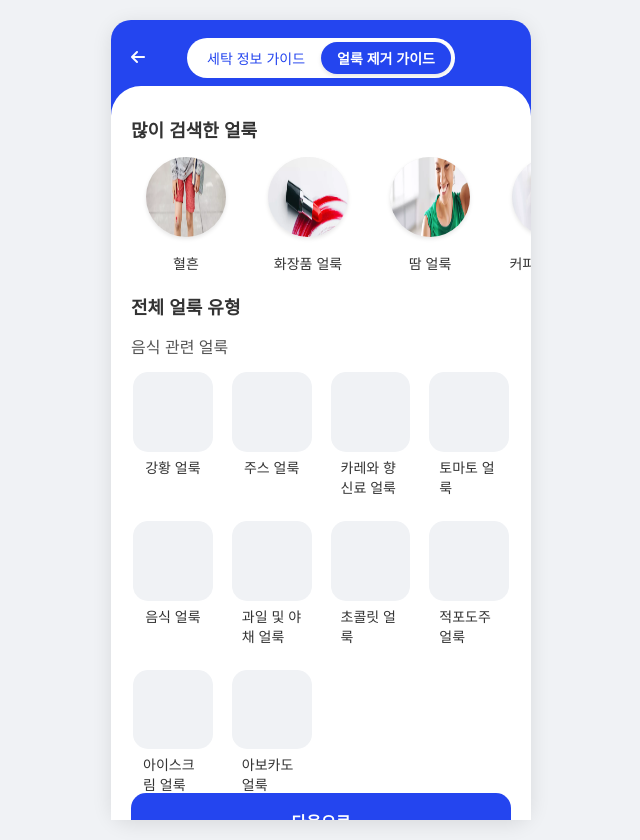
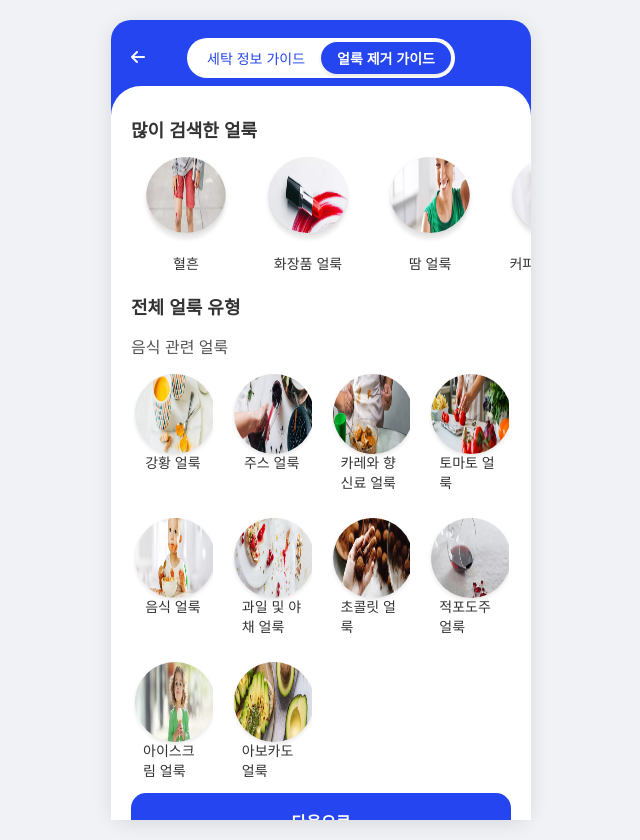
Before and after one commit to pirogramming/Laundry-Manager, a Django app: page /stain-guide/ in a window 1280 px wide. Shown: the whole page, without its empty margins (319-959 px from the left). Run offline with Django 5.2, Linux system fonts and the light colour scheme.

Commit message:
썸네일 이미지 수정 완

```diff
--- a/laundry_manager/static/laundry_manager/stain-upload-style.css
+++ b/laundry_manager/static/laundry_manager/stain-upload-style.css
@@ -168,6 +168,7 @@
     width: 100%;
     height: 100%;
     display: block;
+
 }
 
 .h-scroll-item span {
@@ -225,12 +226,17 @@
 
 .stain-image-placeholder {
     width: 100%;
-    background-color: var(--color-background);
+    /*background-color: var(--color-background);*/
+    /*이부분도 수정함*/
     border: 2px solid transparent;
     transition: border-color 0.2s;
     border-radius: 15px;
     aspect-ratio: 1 / 1;
     /* flex-grow: 1;  */
+
+    /*새로추가한 css - 권준희 */
+    height: 75px;
+    gap: 15px;
 }
 
 .stain-label {
@@ -274,3 +280,17 @@
     justify-content: center;
     align-items: center;
 }
+
+/*새로 추가*/
+.stain-thumbnail {
+    width: 80px;
+    height: 80px;
+    border-radius: 50%;
+    overflow: hidden;
+    background-color: #f0f0f0;
+    display: flex;
+    justify-content: center;
+    align-items: center;
+    margin-bottom: 8px;
+    box-shadow: 0 2px 4px rgba(0, 0, 0, 0.1);
+}
--- a/laundry_manager/templates/laundry_manager/stain-upload.html
+++ b/laundry_manager/templates/laundry_manager/stain-upload.html
@@ -56,7 +56,8 @@
             <div class="content-block vertical-scroll-block">
                 <div class="section-header">
                     <h2>전체 얼룩 유형</h2>
-                    {% comment %} <button class="icon-btn arrow-btn"><i class="fa-solid fa-arrow-right"></i></button> {%endcomment %}
+                    {% comment %} <button class="icon-btn arrow-btn"><i class="fa-solid fa-arrow-right"></i></button>
+                    {%endcomment %}
                 </div>
                 <div class="vertical-scroll-content">
                     {% if categorized_stains.음식 %}
@@ -64,7 +65,17 @@
                     <div class="stain-grid">
                         {% for stain in categorized_stains.음식 %}
                         <a href="{% url 'stain_detail' slug=stain.slug %}" class="stain-grid-item">
-                            <div class="stain-image-placeholder"></div>
+                            <div class="stain-image-placeholder">
+                                {# 여기에 이미지 태그 추가 시작 #}
+                                {% if stain.image_url %}
+                                <img src="{% static stain.image_url %}" alt="{{ stain.title }} 이미지"
+                                    class="stain-thumbnail">
+                                {% else %}
+                                <img src="{% static 'images/default_stain.webp' %}" alt="기본 얼룩 이미지"
+                                    class="stain-thumbnail">
+                                {% endif %}
+                                {# 이미지 태그 추가 끝 #}
+                            </div>
                             <div class="stain-label">{{ stain.title }}</div>
                         </a>
                         {% endfor %}
@@ -76,15 +87,21 @@
                     <div class="stain-grid">
                         {% for stain in categorized_stains.생활 %}
                         <a href="{% url 'stain_detail' slug=stain.slug %}" class="stain-grid-item">
-                            <div class="stain-image-placeholder"></div>
+                            <div class="stain-image-placeholder">
+                                {# 여기에 이미지 태그 추가 시작 #}
+                                {% if stain.image_url %}
+                                <img src="{% static stain.image_url %}" alt="{{ stain.title }} 이미지"
+                                    class="stain-thumbnail">
+                                {% else %}
+                                <img src="{% static 'images/default_stain.webp' %}" alt="기본 얼룩 이미지"
+                                    class="stain-thumbnail">
+                                {% endif %}
+                                {# 이미지 태그 추가 끝 #}
+                            </div>
                             <div class="stain-label">{{ stain.title }}</div>
                         </a>
                         {% endfor %}
                     </div>
-                    {% endif %}
-
-                    {% if not categorized_stains.음식 and not categorized_stains.생활 %}
-                    <p>표시할 얼룩 정보가 없습니다.</p>
                     {% endif %}
                 </div>
             </div>
--- a/laundry_manager/views.py
+++ b/laundry_manager/views.py
@@ -216,7 +216,7 @@ def laundry_info_view(request):
 PROJECT_ROOT_DIR = (
     Path(__file__).resolve().parent.parent
 )  # 전체 루트 디렉토리(Laundry-Manager)
-JSON_FILE_PATH = PROJECT_ROOT_DIR / "json_data" / "persil_v2.json"
+JSON_FILE_PATH = PROJECT_ROOT_DIR / "laundry_manager" / "json_data" / "persil_v2.json"
 _all_stains_data = (
     None  # 얼룩 정보를 담은 json 파일에 대한 정보를 저장함..파이썬 딕셔너리 같은 기능
 )
```
Also changed, not shown: db.sqlite3, laundry_manager/json_data/persil_v2.json.
